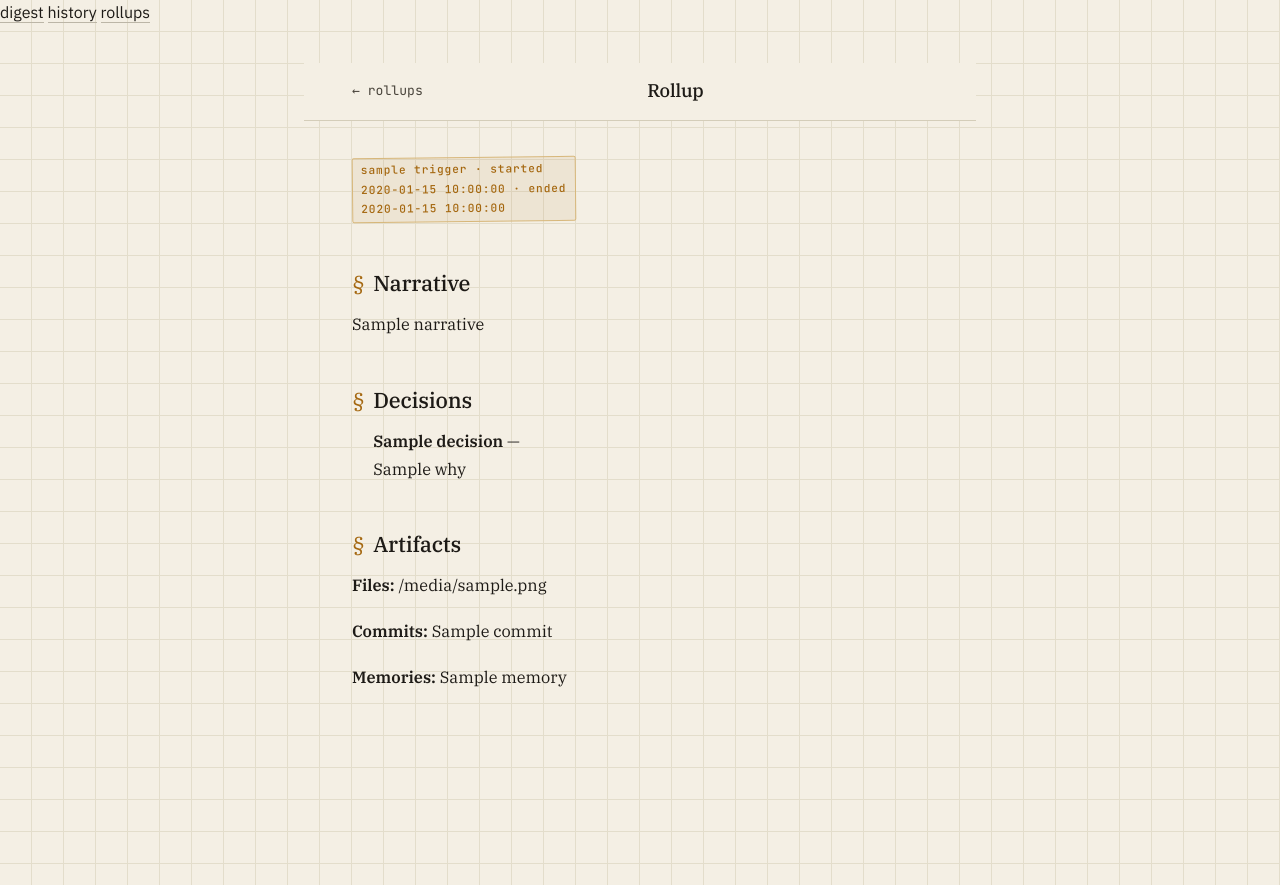
After one commit to wannabefro/claude-almanac, a FastAPI app: template src/claude_almanac/digest/templates/rollup.html in a window 1280 px wide. The commit adds this page. Run offline with FastAPI, Linux system fonts and the light colour scheme; the template is opened without the code that fills it: most values are stand-ins (such as "Sample title", 1, 10 or a date in 2020); some libraries are stand-ins or nearby versions.

Commit message:
feat(observability): status counts + digest-ui rollups tab
Surface rollup and edge row counts in `/almanac status`, and add
/rollups + /rollup/<id> routes with matching templates to the digest
web UI. Nav link added to base.html. Includes 4 new unit tests.

Co-Authored-By: Claude Sonnet 4.6 <noreply@anthropic.com>

```diff
--- a/src/claude_almanac/digest/server.py
+++ b/src/claude_almanac/digest/server.py
@@ -336,6 +336,70 @@ async def ask_stream(
     return EventSourceResponse(event_generator())
 
 
+@app.get("/rollups", response_class=HTMLResponse)
+def rollups_index(request: Request) -> Response:
+    import sqlite3 as _sqlite3
+
+    from claude_almanac.core.paths import project_memory_dir
+    db = project_memory_dir() / "archive.db"
+    rollups: list[dict[str, Any]] = []
+    if db.exists():
+        conn = _sqlite3.connect(str(db))
+        try:
+            rows = conn.execute(
+                "SELECT id, session_id, started_at, ended_at, turn_count, trigger, "
+                "substr(narrative, 1, 300) "
+                "FROM rollups ORDER BY started_at DESC LIMIT 100"
+            ).fetchall()
+            rollups = [
+                {"id": r[0], "session_id": r[1], "started_at": r[2],
+                 "ended_at": r[3], "turn_count": r[4], "trigger": r[5],
+                 "preview": r[6]}
+                for r in rows
+            ]
+        except _sqlite3.OperationalError:
+            pass
+        finally:
+            conn.close()
+    return templates.TemplateResponse(
+        request, "rollups.html", {"rollups": rollups}
+    )
+
+
+@app.get("/rollup/{rollup_id}", response_class=HTMLResponse)
+def rollup_detail(request: Request, rollup_id: int) -> Response:
+    import json as _j
+    import sqlite3 as _sqlite3
+
+    from claude_almanac.core.paths import project_memory_dir
+    db = project_memory_dir() / "archive.db"
+    row = None
+    if db.exists():
+        conn = _sqlite3.connect(str(db))
+        try:
+            row = conn.execute(
+                "SELECT narrative, decisions, artifacts, trigger, "
+                "started_at, ended_at FROM rollups WHERE id=?", (rollup_id,),
+            ).fetchone()
+        except _sqlite3.OperationalError:
+            pass
+        finally:
+            conn.close()
+    if row is None:
+        raise HTTPException(status_code=404, detail="rollup not found")
+    return templates.TemplateResponse(
+        request, "rollup.html",
+        {
+            "narrative": row[0],
+            "decisions": _j.loads(row[1]) if row[1] else [],
+            "artifacts": _j.loads(row[2]) if row[2] else {},
+            "trigger": row[3],
+            "started_at": row[4],
+            "ended_at": row[5],
+        },
+    )
+
+
 @app.get("/generate", response_class=HTMLResponse)
 def generate_form(request: Request) -> Response:
     return templates.TemplateResponse(request, "generate_form.html", {})
--- a/src/claude_almanac/digest/templates/base.html
+++ b/src/claude_almanac/digest/templates/base.html
@@ -7,6 +7,11 @@
   <script src="https://unpkg.com/htmx.org@1.9.11"></script>
 </head>
 <body>
+  <nav class="site-nav">
+    <a href="/">digest</a>
+    <a href="/digests">history</a>
+    <a href="/rollups">rollups</a>
+  </nav>
   {% block content %}{% endblock %}
 </body>
 </html>
--- /dev/null
+++ b/src/claude_almanac/digest/templates/rollup.html
@@ -0,0 +1,44 @@
+{% extends "base.html" %}
+{% block title %}Rollup — digest{% endblock %}
+{% block content %}
+<main class="history">
+  <header class="topbar">
+    <a href="/rollups">← rollups</a>
+    <div class="topbar-center">
+      <h2>Rollup</h2>
+    </div>
+  </header>
+
+  <div class="layout">
+    <article class="digest-body">
+      <div class="meta scope-badge">{{ trigger }} · started {{ started_at }} · ended {{ ended_at }}</div>
+
+      <h2>Narrative</h2>
+      <div class="narrative">{{ narrative }}</div>
+
+      {% if decisions %}
+      <h2>Decisions</h2>
+      <ul class="digest-list">
+        {% for d in decisions %}
+          <li><strong>{{ d.title }}</strong> — {{ d.why }}</li>
+        {% endfor %}
+      </ul>
+      {% endif %}
+
+      <h2>Artifacts</h2>
+      {% if artifacts.files %}
+      <p><strong>Files:</strong> {{ artifacts.files | join(", ") }}</p>
+      {% endif %}
+      {% if artifacts.commits %}
+      <p><strong>Commits:</strong> {{ artifacts.commits | join(", ") }}</p>
+      {% endif %}
+      {% if artifacts.memories %}
+      <p><strong>Memories:</strong> {{ artifacts.memories | join(", ") }}</p>
+      {% endif %}
+      {% if not artifacts.files and not artifacts.commits and not artifacts.memories %}
+      <p class="empty">(none recorded)</p>
+      {% endif %}
+    </article>
+  </div>
+</main>
+{% endblock %}
```
Also changed, not shown: src/claude_almanac/cli/status.py (+41 -0 lines), src/claude_almanac/digest/templates/rollups.html (added, +23 -0 lines), tests/unit/test_digest_server_rollups.py (added, +54 -0 lines), tests/unit/test_hooks_retrieve_idle.py (+0 -1 lines), tests/unit/test_status_v0_3_2.py (added, +42 -0 lines).
